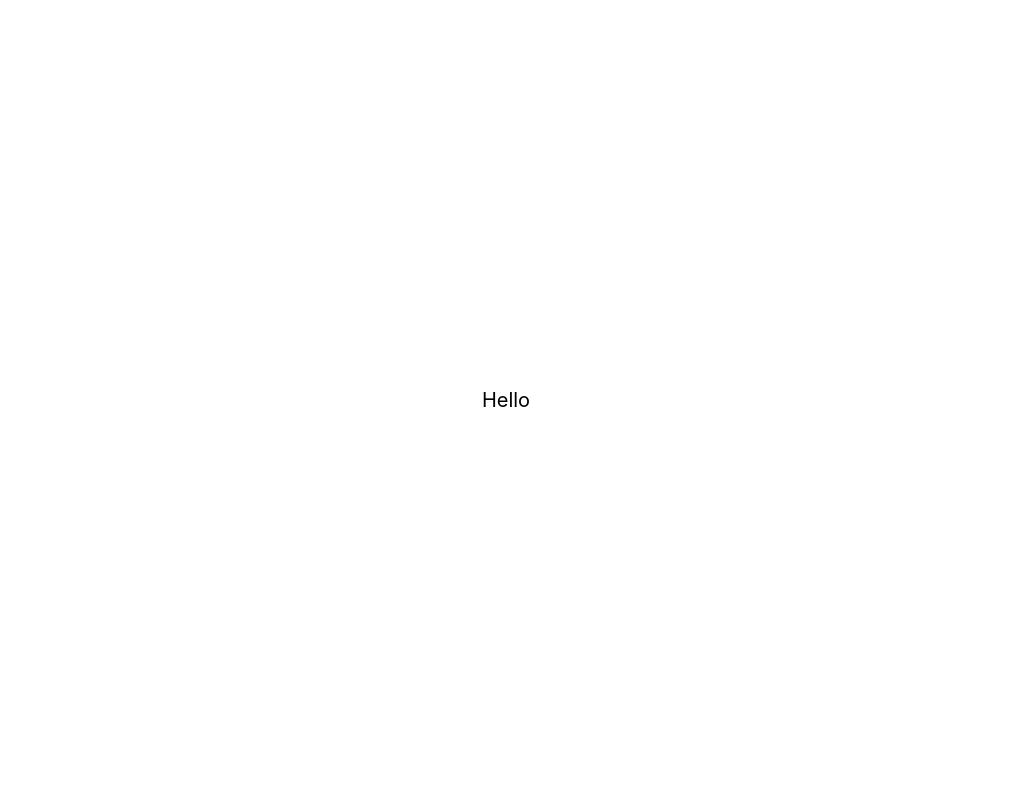
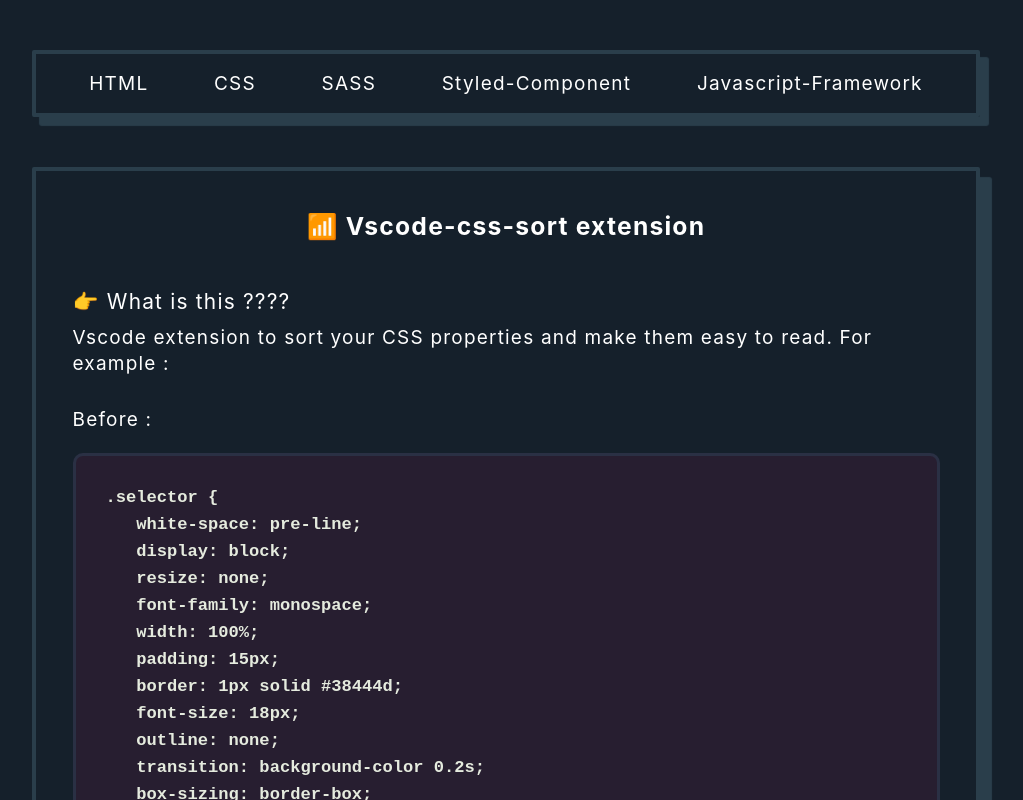
Before and after one commit to apriliandi246/vscode-css-sort-website, a Next.js app: page / in a window 1280 px wide. Shown: the top 800 px of the page, without its empty margins (134-1157 px from the left). Built offline with nearby package versions, Linux system fonts and the light colour scheme.

Commit message:
add home page

```diff
--- /dev/null
+++ b/components/Header.jsx
@@ -0,0 +1,28 @@
+import Link from "next/link";
+import styles from "../styles/Header.module.css";
+
+export default function Header() {
+   return (
+      <div className={styles.container}>
+         <Link href="/html">
+            <a>HTML</a>
+         </Link>
+
+         <Link href="/css">
+            <a>CSS</a>
+         </Link>
+
+         <Link href="/sass">
+            <a>SASS</a>
+         </Link>
+
+         <Link href="/sc">
+            <a>Styled-Component</a>
+         </Link>
+
+         <Link href="/jf">
+            <a>Javascript-Framework</a>
+         </Link>
+      </div>
+   );
+}
--- a/pages/index.js
+++ b/pages/index.js
@@ -1,7 +1,11 @@
 import Head from "next/head";
-import styles from "../styles/Home.module.css";
+import { useState } from "react";
+import Header from "../components/Header";
+import styles from "../styles/home.module.css";
 
 export default function Home() {
+   const [beforeExample, resultOne, resultTwo] = useCssCode();
+
    return (
       <>
          <Head>
@@ -9,8 +13,136 @@ export default function Home() {
          </Head>
 
          <div className={styles.container}>
-            <h1>Hello</h1>
+            <Header />
+
+            <div className={styles.introduction}>
+               <h1 className={styles.introduction__title}>
+                  📶 Vscode-css-sort extension
+               </h1>
+
+               <div>
+                  <h2 className={styles.introduction__explain}>
+                     👉 What is this ????
+                  </h2>
+
+                  <p className={styles.introduction__desc}>
+                     Vscode extension to sort your CSS properties and make them
+                     easy to read. For example :
+                  </p>
+
+                  <h3 className={styles.introduction__title_example}>
+                     Before :
+                  </h3>
+
+                  <pre className={styles.cssCode_container}>
+                     <code className={styles.css_code}>{beforeExample}</code>
+                  </pre>
+
+                  <h3 className={styles.introduction__title_example}>
+                     Smaller to Bigger :
+                  </h3>
+
+                  <pre className={styles.cssCode_container}>
+                     <code className={styles.css_code}>{resultOne}</code>
+                  </pre>
+
+                  <h3 className={styles.introduction__title_example}>
+                     Smaller to Bigger :
+                  </h3>
+
+                  <pre className={styles.cssCode_container}>
+                     <code className={styles.css_code}>{resultTwo}</code>
+                  </pre>
+               </div>
+
+               <div className={styles.section_why}>
+                  <h2 className={styles.introduction__explain}>🤔 Why ????</h2>
+
+                  <p className={styles.introduction__desc}>
+                     I have explained why I created this extension in my blog.{" "}
+                     <a
+                        href="https://apriliandi.xyz/blog/my-first-vscode-extension"
+                        target="_blank"
+                        rel="noopener"
+                     >
+                        Read this.
+                     </a>
+                  </p>
+               </div>
+
+               <div className={styles.languages_support}>
+                  <h2 className={styles.introduction__explain}>
+                     💻 Languages support
+                  </h2>
+
+                  <p className={styles.introduction__desc}>
+                     Currently, this extension support some languages (you can
+                     see at the header menu).
+                  </p>
+               </div>
+            </div>
          </div>
       </>
    );
 }
+
+function useCssCode() {
+   const beforeExample = useState(`
+.selector {
+   white-space: pre-line;
+   display: block;
+   resize: none;
+   font-family: monospace;
+   width: 100%;
+   padding: 15px;
+   border: 1px solid #38444d;
+   font-size: 18px;
+   outline: none;
+   transition: background-color 0.2s;
+   box-sizing: border-box;
+   background-color: #253341;
+   margin-top: 17px;
+   color: #f5f5f5;
+}
+   `);
+
+   const resultOne = useState(`
+.selector {
+   width: 100%;
+   resize: none;
+   padding: 15px;
+   outline: none;
+   display: block;
+   color: #f5f5f5;
+   font-size: 18px;
+   margin-top: 17px;
+   white-space: pre-line;
+   font-family: monospace;
+   box-sizing: border-box;
+   border: 1px solid #38444d;
+   background-color: #253341;
+   transition: background-color 0.2s;
+}
+   `);
+
+   const resultTwo = useState(`
+.selector {
+   transition: background-color 0.2s;
+   border: 1px solid #38444d;
+   background-color: #253341;
+   font-family: monospace;
+   box-sizing: border-box;
+   white-space: pre-line;
+   margin-top: 17px;
+   font-size: 18px;
+   display: block;
+   color: #f5f5f5;
+   padding: 15px;
+   outline: none;
+   resize: none;
+   width: 100%;
+}
+   `);
+
+   return [beforeExample[0], resultOne[0], resultTwo[0]];
+}
--- /dev/null
+++ b/styles/Header.module.css
@@ -0,0 +1,39 @@
+.container {
+   width: 100%;
+   display: flex;
+   padding: 20px;
+   flex-wrap: wrap;
+   border-radius: 2px;
+   align-items: center;
+   flex-direction: column;
+   border: 4px solid #2a3e4b;
+   justify-content: space-around;
+   box-shadow: 8px 8px 1px 1px #2a3e4b;
+}
+
+.container a {
+   color: #ffffff;
+   display: inline-block;
+   margin-bottom: 1.6rem;
+   letter-spacing: 1.2px;
+   text-decoration: none;
+}
+
+.container a:hover {
+   color: #599ac5;
+   text-decoration: underline;
+}
+
+.container a:last-child {
+   margin-bottom: 0;
+}
+
+@media screen and (min-width: 900px) {
+   .container a {
+      margin-bottom: 0;
+   }
+
+   .container {
+      flex-direction: row;
+   }
+}
--- a/styles/Home.module.css
+++ /dev/null
@@ -1,8 +0,0 @@
-.container {
-   min-height: 100vh;
-   padding: 0 0.5rem;
-   display: flex;
-   flex-direction: column;
-   justify-content: center;
-   align-items: center;
-}
--- a/styles/globals.css
+++ b/styles/globals.css
@@ -139,20 +139,25 @@ html {
       Ubuntu, Cantarell, "Open Sans", "Helvetica Neue", sans-serif;
 }
 
+body {
+   color: #ffffff;
+   background-color: #15202b;
+}
+
 @media screen and (min-width: 760px) {
+   html {
+      font-size: 17px;
+   }
+}
+
+@media screen and (min-width: 800px) {
    html {
       font-size: 18px;
    }
 }
 
-@media screen and (min-width: 800px) {
+@media screen and (min-width: 1200px) {
    html {
       font-size: 19px;
    }
 }
-
-@media screen and (min-width: 1200px) {
-   html {
-      font-size: 20px;
-   }
-}
--- /dev/null
+++ b/styles/home.module.css
@@ -0,0 +1,128 @@
+.container {
+   width: 90%;
+   margin: 50px auto;
+}
+
+.introduction {
+   margin-top: 50px;
+   line-height: 26px;
+   border-radius: 2px;
+   padding-block: 1.9rem;
+   padding-inline: 1.3rem;
+   border: 4px solid #2a3e4b;
+   box-shadow: 11px 11px 1px 1px #2a3e4b;
+}
+
+.introduction__title {
+   font-size: 1.3rem;
+   font-weight: bold;
+   text-align: center;
+   margin-bottom: 50px;
+   letter-spacing: 1.2px;
+}
+
+.introduction__explain {
+   font-size: 1.1rem;
+   letter-spacing: 1.2px;
+}
+
+.introduction__desc {
+   margin-top: 10px;
+   letter-spacing: 1.2px;
+}
+
+.introduction__title_example {
+   margin-top: 30px;
+   margin-bottom: 20px;
+   letter-spacing: 1.2px;
+}
+
+.cssCode_container {
+   overflow-x: auto;
+   margin-bottom: 50px;
+   border-radius: 10px;
+   padding-inline: 30px;
+   border: 3px solid #2a3044;
+   background-color: #271e30;
+}
+
+.cssCode_container::-webkit-scrollbar {
+   background: #2a3044;
+}
+.cssCode_container::-webkit-scrollbar-thumb {
+   background: #c3cedb;
+}
+
+.css_code {
+   color: #e5ebde;
+   font-weight: 550;
+   line-height: 25px;
+   font-family: monospace;
+}
+
+.section_why {
+   margin-top: 60px;
+}
+
+.languages_support {
+   margin-top: 70px;
+}
+
+@media screen and (min-width: 730px) {
+   .container {
+      width: 87%;
+   }
+
+   .introduction {
+      padding-inline: 1.9rem;
+      padding-block: 2.2rem;
+   }
+}
+
+@media screen and (min-width: 760px) {
+   .cssCode_container {
+      font-size: 0.9rem;
+   }
+}
+
+@media screen and (min-width: 900px) {
+   .container {
+      width: 80%;
+   }
+}
+
+@media screen and (min-width: 1112px) {
+   .container {
+      width: 74%;
+   }
+}
+
+@media screen and (min-width: 1320px) {
+   .container {
+      width: 70%;
+   }
+}
+
+@media screen and (min-width: 1430px) {
+   .container {
+      width: 60%;
+   }
+}
+
+@media screen and (min-width: 1625px) {
+   .container {
+      width: 55%;
+   }
+}
+
+@media screen and (min-width: 1740px) {
+   .container {
+      width: 50%;
+   }
+}
+
+@media screen and (min-width: 1865px) {
+   .container {
+      width: 45%;
+   }
+}
```
